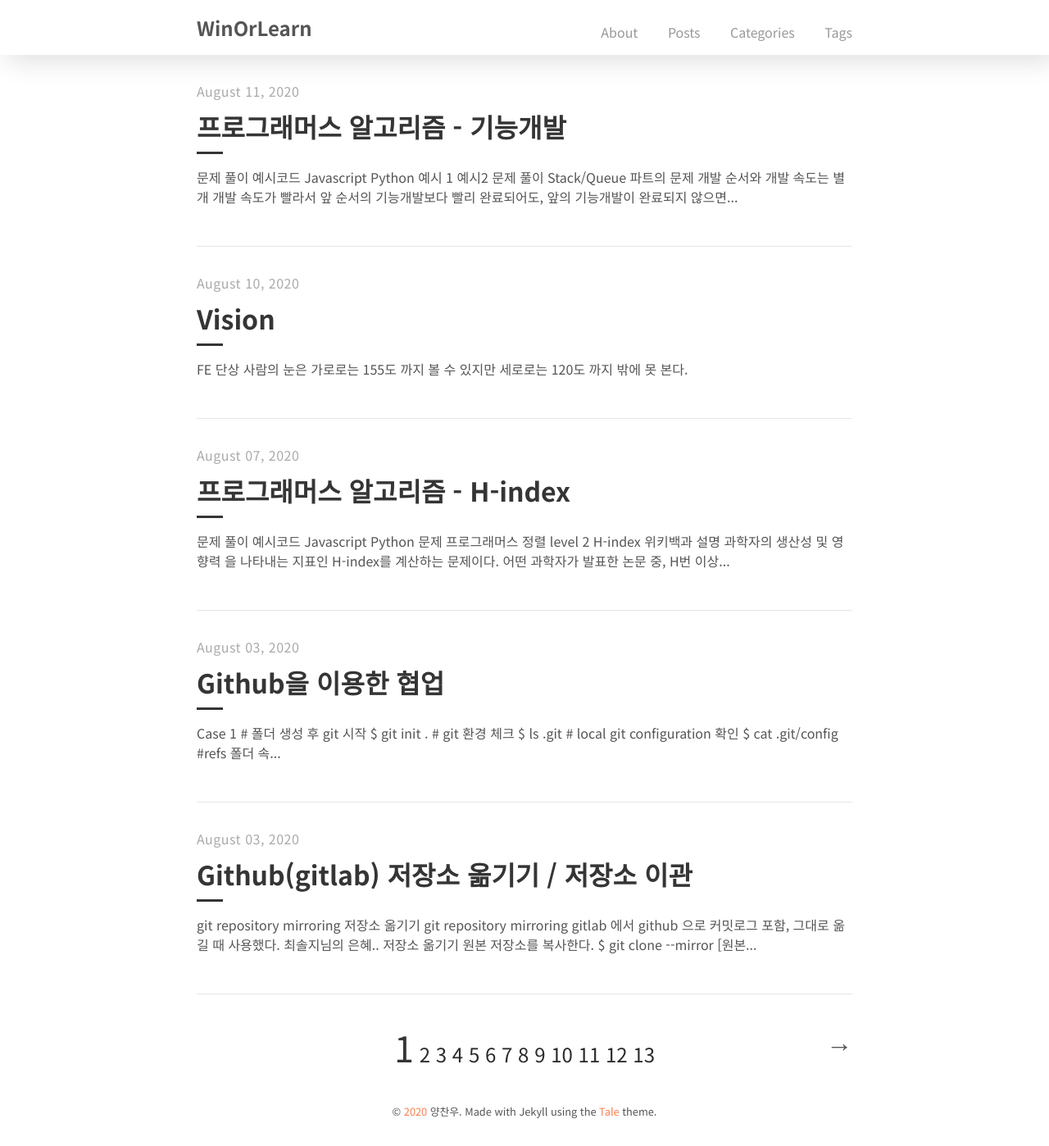
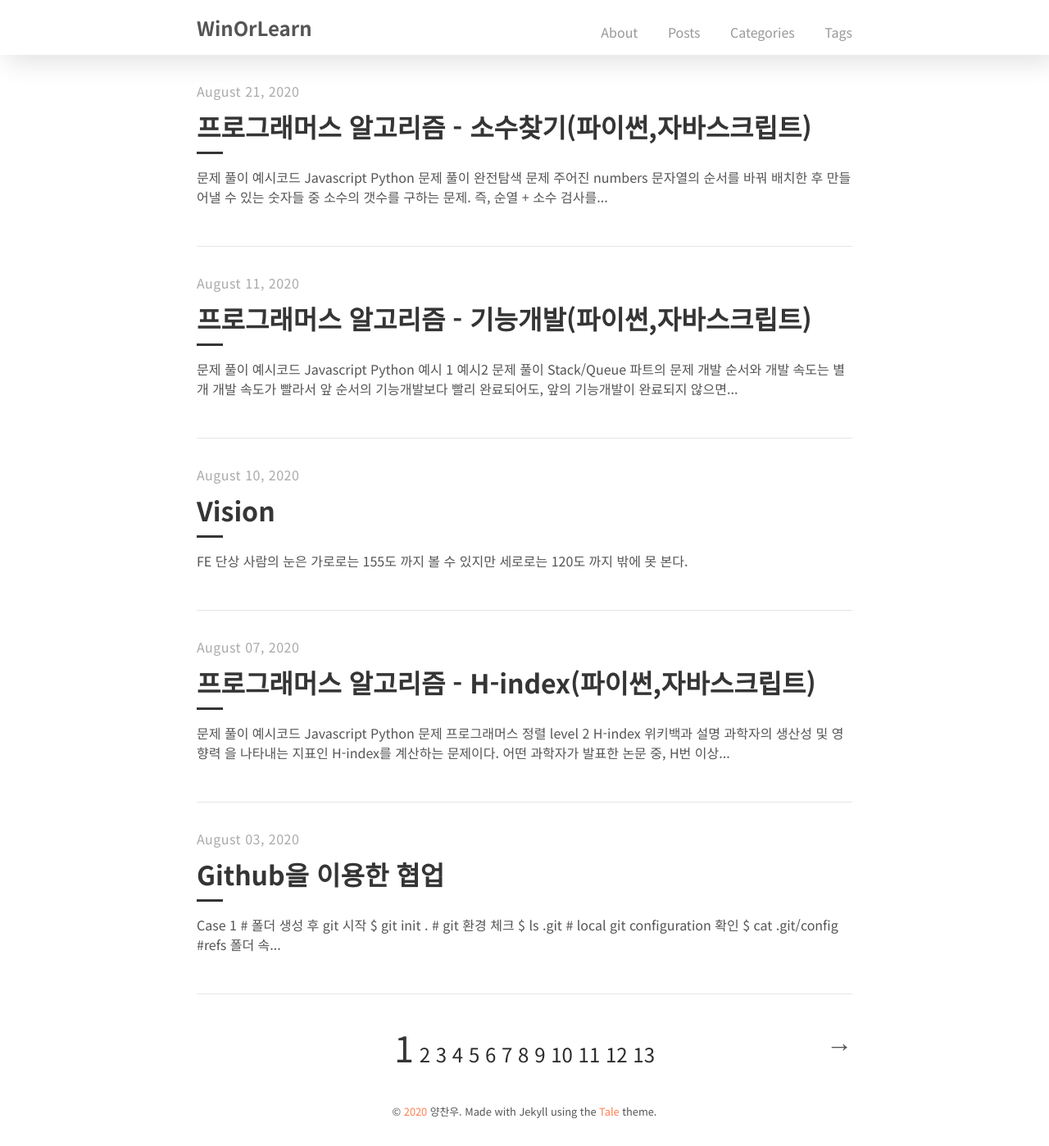
Before and after one commit to Oizys18/blog_depreciated, a Jekyll site: the page built from index.html, in a window 1280 px wide. Shown: the whole page at 82% size. Built offline with Jekyll 4.4.1, drawn with Linux system fonts in a browser that asks for light colours; the list of posts is cut into pages by our own code.

Commit message:
Mod tag, add find sosu

````diff
--- a/_posts/Algorithm/2020-08-07-H-index.md
+++ b/_posts/Algorithm/2020-08-07-H-index.md
@@ -1,6 +1,6 @@
 ---
 layout: post
-title: "프로그래머스 알고리즘 - H-index"
+title: "프로그래머스 알고리즘 - H-index(파이썬,자바스크립트)"
 author: "Oizys18"
 categories: Algorithm
 comments: true
--- a/_posts/Algorithm/2020-08-11-function-development.md
+++ b/_posts/Algorithm/2020-08-11-function-development.md
@@ -1,10 +1,10 @@
 ---
 layout: post
-title: "프로그래머스 알고리즘 - 기능개발"
+title: "프로그래머스 알고리즘 - 기능개발(파이썬,자바스크립트)"
 author: "Oizys18"
 categories: Algorithm
 comments: true
-tags: [Algorithm, Programmers, Javascript, Python, Sorting]
+tags: [Algorithm, Programmers, Javascript, Python, Stack,Queue]
 ---
 
 * TOC
--- /dev/null
+++ b/_posts/Algorithm/2020-08-21-find-sosu.md
@@ -0,0 +1,60 @@
+---
+layout: post
+title: "프로그래머스 알고리즘 - 소수찾기(파이썬,자바스크립트)"
+author: "Oizys18"
+categories: Algorithm
+comments: true
+tags: [Algorithm, Programmers, Python,Javascript,BruteForce]
+---
+
+* TOC
+{:toc}
+* * *
+## [문제](https://programmers.co.kr/learn/courses/30/lessons/42839)
+
+## 풀이
+
+- 완전탐색 문제
+- 주어진 `numbers` 문자열의 순서를 바꿔 배치한 후 만들어낼 수 있는 숫자들 중 소수의 갯수를 구하는 문제.
+  - 즉, 순열 + 소수 검사를 요구하는 문제.
+- python의 경우 `itertools`의 `permutations`를 사용하여 순열을 생성하고 약수가 존재하면 `False`, 없다면 `True`를 반환하는 소수검사 함수를 생성하여 체크했다.
+- 단, 그대로 제출할 시 시간초과에 걸릴 수 있다.
+  - `numbers`는 길이가 1이상 7이하이고 숫자는 `0`~`9` 이기 때문에 최악의 경우 9999999를 체크해야한다.
+- 효율화를 위해 소수체크 함수를 효율화시켰다.
+  - `a * b = N`의 경우 `a`와 `b`는 `N`의 약수이다.
+  - `min(a,b)<=sqrt(N), max(a,b)>=sqrt(N)`이기 때문에 `N`에게 약수가 존재하는 지에 대한 여부는 `2`부터 `squre root N`까지만 검사하면 된다.
+
+
+## 예시코드
+
+### Javascript
+- JS 코드 추가예정
+```javascript
+function solution(numbers) {
+  var answer = 0;
+  return answer;
+}
+```
+
+### Python
+```python
+from itertools import permutations
+import math
+def check_sosu(n):
+    if n == 1 or n==0:
+        return False
+    for i in range(2, int(math.floor(math.sqrt(n)))+1): # math.sqrt(n) 이후 float의 소수점 아랫부분을 버림했다.
+        if n%i==0:
+            return False
+    return True
+
+def solution(numbers):
+    answer = 0
+    ans_set = set()
+    for i in range(1,len(numbers)+1):
+        for x in set([int(''.join(x)) for x in permutations(numbers,i)]):
+            if check_sosu(x):
+                ans_set.add(x)
+    answer = len(ans_set)
+    return answer
+```
````
